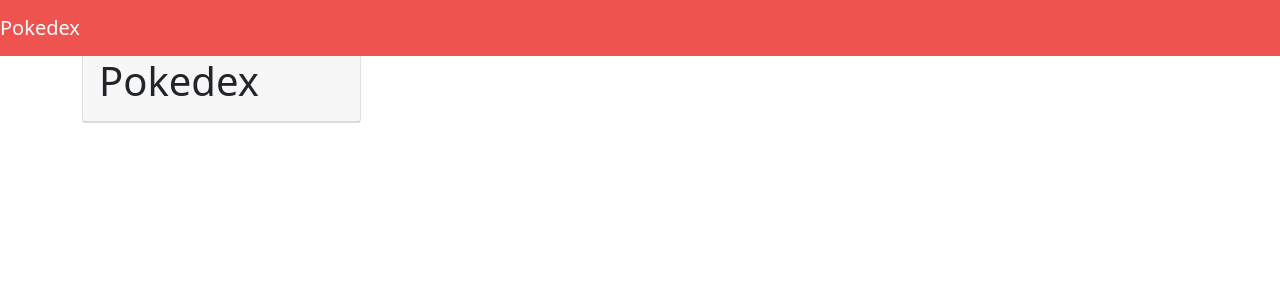
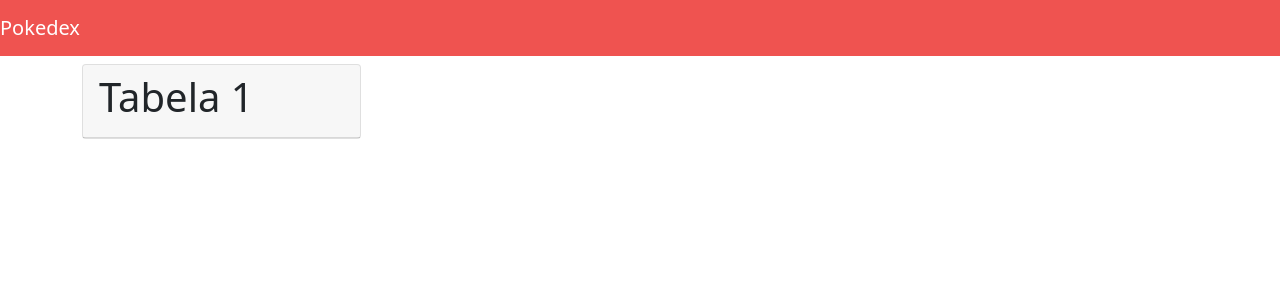
Before and after one commit to NullPointerExceptionRun/Pokedex-react, a React (Create React App) app: page / in a window 1280 px wide. Shown: the top 300 px of the page. Built offline with nearby package versions, Linux system fonts and the light colour scheme; the HTML template or start-up script is replaced by a standard one.

Commit message:
manipulando elementos com css

```diff
--- a/src/App.css
+++ b/src/App.css
@@ -1,3 +1,7 @@
+.App{
+    padding-top: 4rem;
+   min-height: 100vh;
+}
 .navbar {
     background-color: #ef5350 !important;
 }
--- a/src/components/pokemon/PokemonCard.js
+++ b/src/components/pokemon/PokemonCard.js
@@ -7,7 +7,7 @@
         {/* Cards pokemon */}
         <div className="card">
           <div className="card-header">
-              <h1>Hercules Pokedex</h1>
+              <h1>Tabela 1</h1>
           </div>
         </div>
       </div>
```
